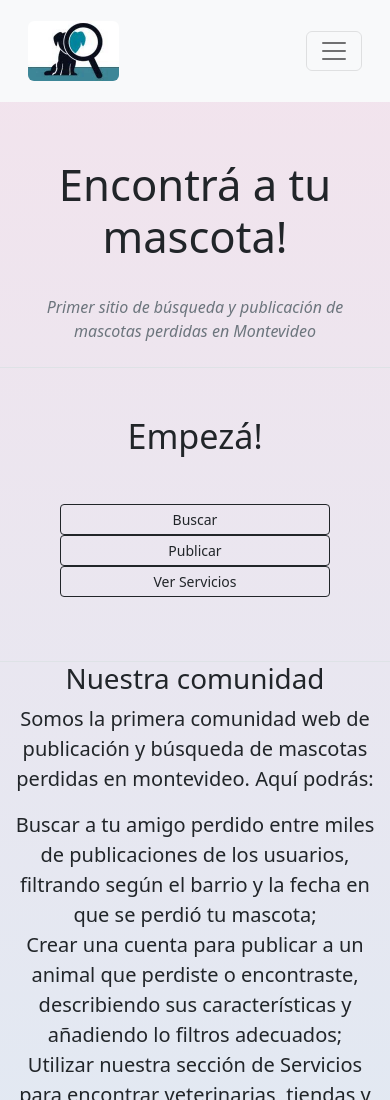
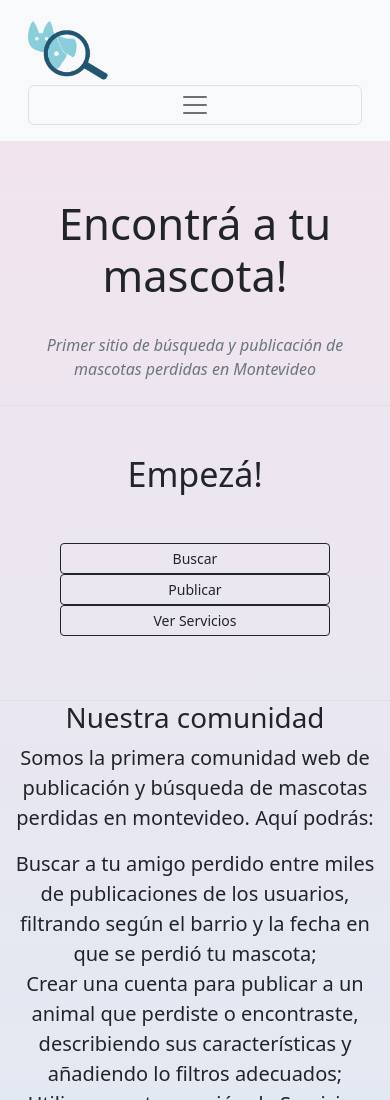
Before and after one commit to CelesteOzerAmi/proyecto-coder, a plain HTML site: page index.html in a window 390 px wide. Shown: the top 1100 px of the page. Drawn offline with nearby package versions, Linux system fonts and the light colour scheme.

Commit message:
se realizaron arreglos en html{}

```diff
--- a/index.html
+++ b/index.html
@@ -13,11 +13,12 @@
 
 <body class="Contenedor">
     <header class="navbar navbar-expand-md bg-light p-3">
-        <div class="container">
-            <a class="navbar-brand" href="#">
-                <img src="../images/th (1).jpg" class="col rounded img-fluid w-50"
+        <div class="container ">
+            <a class=" navbar-brand" href="#">
+                <img src="./images/Isotipo.png" class="col d-md-none rounded img-fluid w-25"
                     alt="lupa delante de un perro en caricatura"></a>
-            <button class="navbar-toggler" type="button" data-bs-toggle="collapse" data-bs-target="#navbarNavAltMarkup"
+                <img src="./images/imagotipo.png" class=" d-none d-md-inline-block  img-fluid w-25" alt="">
+            <button class="navbar-toggler col" type="button" data-bs-toggle="collapse" data-bs-target="#navbarNavAltMarkup"
                 aria-controls="navbarNavAltMarkup" aria-expanded="false" aria-label="Toggle navigation">
                 <span class="navbar-toggler-icon"></span>
             </button>
@@ -39,7 +40,7 @@
             <p> <em class="text-muted">Primer sitio de búsqueda y publicación de mascotas perdidas en Montevideo</em>
             </p>
             <img src="./images/descarga.jpg"
-                class="d-none d-md-inline-block img-fluid align-self-center rounded d-block" alt="perro pequeño feliz">
+                class="d-none d-md-inline-block img-fluid align-self-center rounded" alt="perro pequeño feliz">
         </section>
         <section class="row btn-group-sm justify-content-center mx-5 mb-3" role="group"
             aria-label="basic outlined example">
```
Also changed, not shown: images/Isotipo.png (added), images/imagotipo.png (added), 1 other file.
